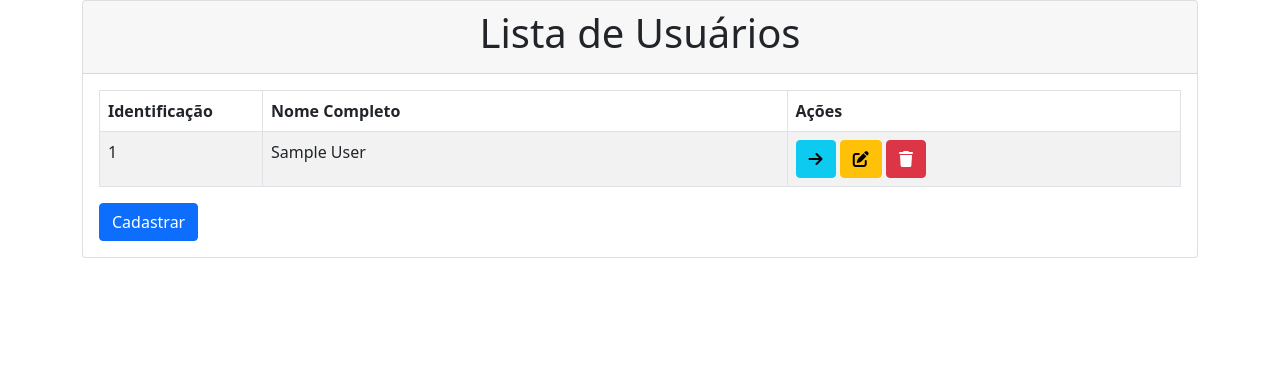
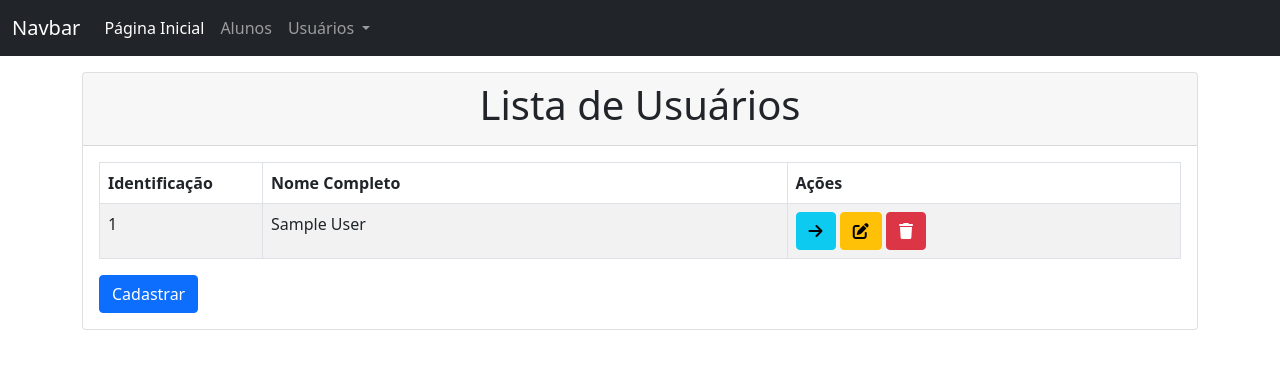
Before and after one commit to adeusq/API_USERS, a Node server app: page /usuarios in a window 1280 px wide. Shown: the top 369 px of the page. Run offline with Node 20, Linux system fonts and the light colour scheme; tables that the repository leaves empty hold one stand-in row (values such as "Sample post"); some libraries are stand-ins or nearby versions.

Commit message:
Criação do layout e modals

```diff
--- a/config/app.js
+++ b/config/app.js
@@ -1,7 +1,9 @@
 const Users = require('../routes/Users')
+const Home = require('../routes/Home')
 
 function initializeRoutes(app) {
     app.use('/usuarios', Users)
+    app.use('/home', Home)
 }
 
 module.exports = initializeRoutes;
--- /dev/null
+++ b/routes/Home.js
@@ -0,0 +1,6 @@
+const router = require('express').Router()
+const Home = require('../controllers/HomeController')
+
+router.get('/', Home().getHome)
+
+module.exports = router;
--- /dev/null
+++ b/views/home/pages/index.ejs
@@ -0,0 +1 @@
+<h1>Oi peste</h1>
--- a/views/layout.ejs
+++ b/views/layout.ejs
@@ -10,6 +10,7 @@
     <script src="https://cdn.jsdelivr.net/npm/bootstrap@5.0.2/dist/js/bootstrap.bundle.min.js" integrity="sha384-MrcW6ZMFYlzcLA8Nl+NtUVF0sA7MsXsP1UyJoMp4YLEuNSfAP+JcXn/tWtIaxVXM" crossorigin="anonymous"></script>
 </head>
 <body>
+    <%- include('./partials/navbar')  %>
     <%- body %>
 
 </body>
--- /dev/null
+++ b/views/partials/navbar.ejs
@@ -0,0 +1,32 @@
+<nav class="navbar navbar-expand-lg navbar-dark bg-dark">
+    <div class="container-fluid">
+      <a class="navbar-brand" href="#">Navbar</a>
+      <button class="navbar-toggler" type="button" data-bs-toggle="collapse" data-bs-target="#navbarSupportedContent" aria-controls="navbarSupportedContent" aria-expanded="false" aria-label="Toggle navigation">
+        <span class="navbar-toggler-icon"></span>
+      </button>
+      <div class="collapse navbar-collapse" id="navbarSupportedContent">
+        <ul class="navbar-nav me-auto mb-2 mb-lg-0">
+          <li class="nav-item">
+            <a class="nav-link active" aria-current="page" href="/home">Página Inicial</a>
+          </li>
+          <li class="nav-item">
+            <a class="nav-link" href="#">Alunos</a>
+          </li>
+          <li class="nav-item dropdown">
+            <a class="nav-link dropdown-toggle" href="#" id="navbarDropdown" role="button" data-bs-toggle="dropdown" aria-expanded="false">
+              Usuários
+            </a>
+            <ul class="dropdown-menu" aria-labelledby="navbarDropdown">
+              <li><a class="dropdown-item" href="/usuarios">Lista de Usuários</a></li>
+              <!-- <li><a class="dropdown-item" href="#">Another action</a></li>
+              <li><hr class="dropdown-divider"></li>
+              <li><a class="dropdown-item" href="#">Something else here</a></li> -->
+            </ul>
+          </li>
+          <!-- <li class="nav-item">
+            <a class="nav-link disabled" href="#" tabindex="-1" aria-disabled="true">Disabled</a>
+          </li> -->
+        </ul>
+      </div>
+    </div>
+  </nav>
--- a/views/usuarios/pages/index.ejs
+++ b/views/usuarios/pages/index.ejs
@@ -1,4 +1,4 @@
-<div class="container">
+<div class="container mt-3">
     <div class="card">
         <div class="card-header"><h1 class="text-center">Lista de Usuários</h1></div>
         <div class="card-body">
```
Also changed, not shown: controllers/HomeController.js (added, +15 -0 lines).
